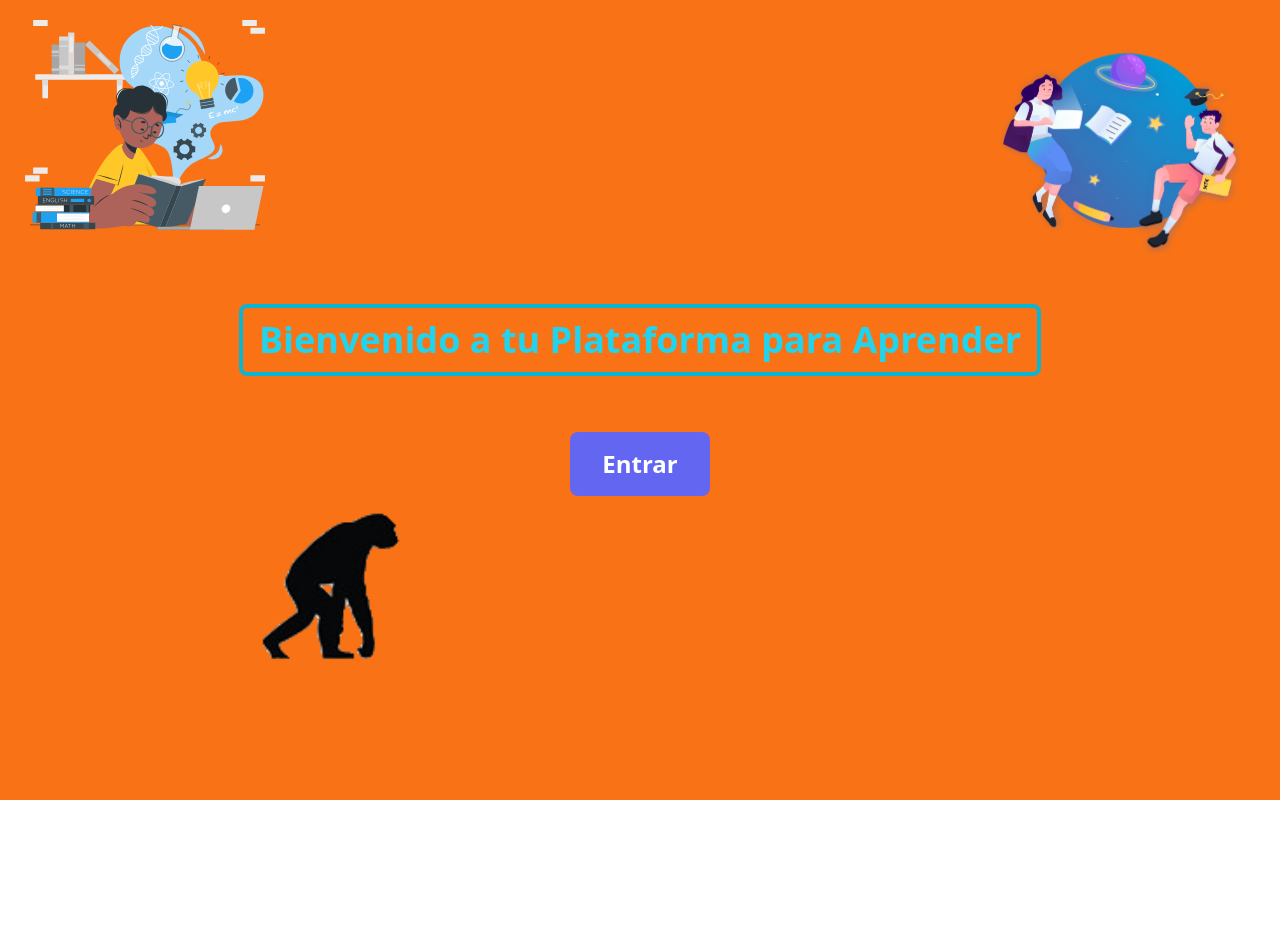
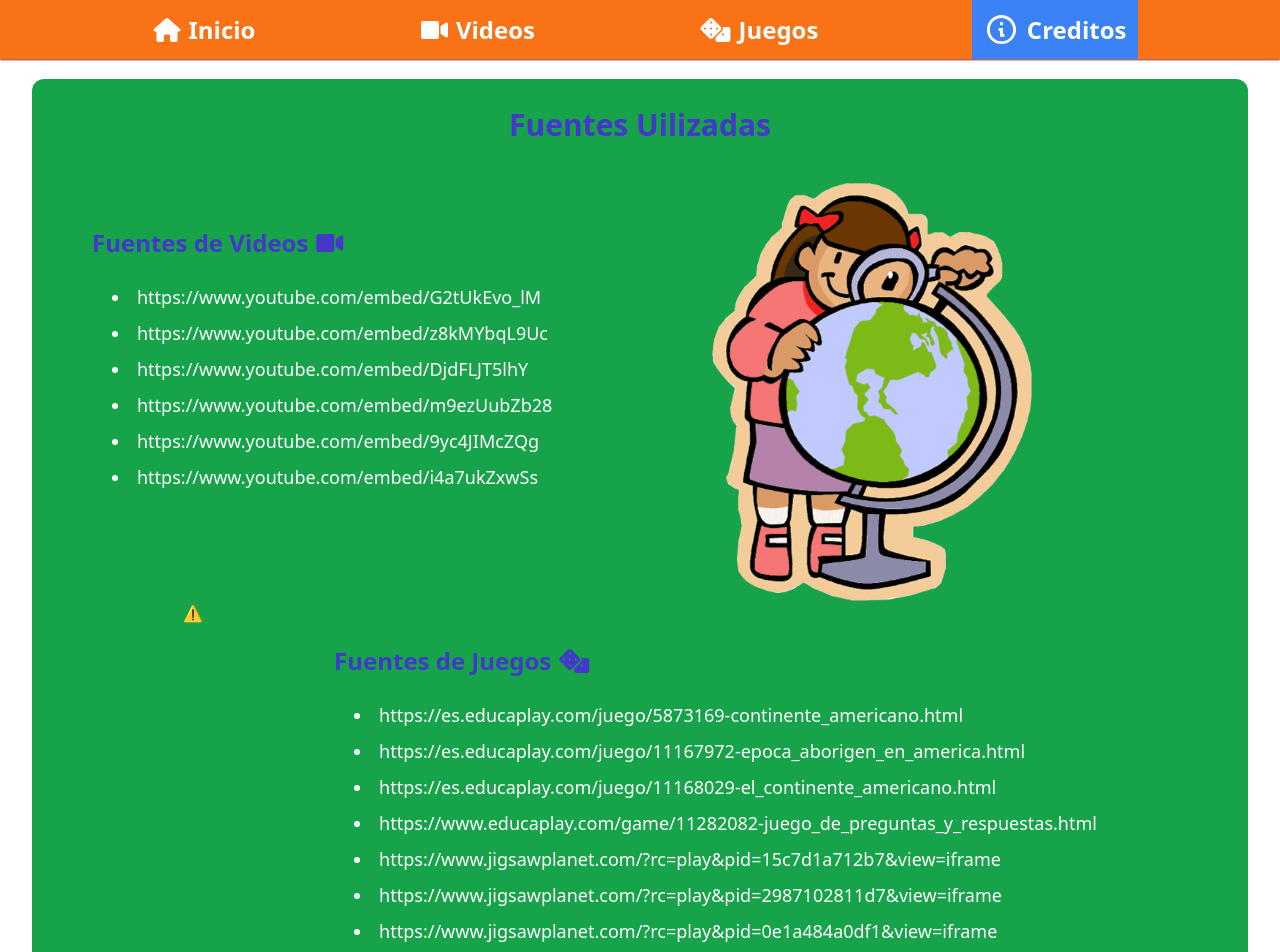
Before and after one commit to JotaErrE01/tesis-sociales, a React (Vite) app: page /creditos in a window 1280 px wide. Before the commit this address led to /welcome. Shown: the top 952 px of the page. Before the commit the page ends 800 px from the top, so only its background shows below. Built offline with nearby package versions, Linux system fonts and the light colour scheme; no server answers.

Commit message:
Realizando la seccion de creditos

```diff
--- a/src/components/AsideBar.tsx
+++ b/src/components/AsideBar.tsx
@@ -15,13 +15,14 @@ export const AsideBar = () => {
   }, [location]);
 
   return (
-    <div className="bg-green-600 lg:w-1/4 rounded-xl p-2 lg:grid items-center flex-1 flex">
+    <div className="bg-green-600 lg:w-1/4 rounded-xl p-2 lg:flex lg:flex-col items-center flex-1 flex">
+      <img className='mx-auto hidden md:block md:w-auto' src="/logo.png" alt="" />
       <ul className="list-none text-white lg:text-xl text-base md:text-lg lg:h-4/5 my-auto flex lg:block flex-wrap font-bold justify-between h-full flex-1">
         {
           Object.keys(optionsList).map((optionList) => {
             if (urList?.includes(optionList)) {
               return optionsList[(optionList as keyof typeof optionsList)].map(({ id, to, title }, i) => (
-                <li key={id} className="my-2 lg:my-10 lg:ml-2 block lg:p-0 text-center lg:text-left w-full">
+                <li key={id} className="my-2 lg:my-8 lg:ml-2 block lg:p-0 text-center lg:text-left w-full">
                     <NavLink
                       to={to}
                       style={({ isActive }) => ({
--- a/src/data/optionList.ts
+++ b/src/data/optionList.ts
@@ -63,6 +63,7 @@ export const optionsList = {
           desc2: `Arabia, una península seca, rodeada por el mar Rojo, el golfo Pérsico y el océano Índico, tenía, cuando nació Mahoma (el año 570 o 571), pocos habitantes, todos de habla árabe, que eran o pastores nómadas, llamados beduinos, o pueblos sedentarios que practicaban la agricultura y el comercio en los oasis del norte o en las tierras más fértiles del sur (donde hoy están Yemen y Omán).
            Hoy el islam es una religión mayoritaria en países de África y Asia, importante en Europa e incluso en América. Sus fieles son conocidos de tres maneras: islamistas, mahometanos (es decir, seguidores de Mahoma) o musulmanes. Aunque la mayoría de los árabes profesa el islamismo, también hay árabes de otras religiones y también muchos musulmanes que no son árabes.`,
           img: 'https://cdn.storyboardthat.com/site-images/history/islam.png',
+          gif: 'https://i.gifer.com/origin/05/0530e8c4b0468c7cc13fa2e5088597be.gif'
         },
         {
           id: 'sociedadFeudal',
@@ -74,6 +75,7 @@ export const optionsList = {
           en 1492. Por supuesto, tan largo período, mil años, no fue homogéneo. Entre el siglo III y el VIII se dio una etapa de transición (algunos la llaman la Alta Edad Media). Durante ella el Imperio romano se fue fraccionando y Roma misma perdió su poderío como eje y centro del mundo mediterráneo. Hubo una dispersión del poder; no había mando centralizado.`,
           desc2: `Las numerosas tribus hablaban diferentes lenguas, tenían distintas costumbres y, por el miedo a los otros o el deseo de apoderarse de sus tierras, vivían en constantes guerras. Mientras tanto, el descuido y la maleza destruían las carreteras y ciudades construidas por los romanos y caían en el olvido los principios del derecho y organización que ellos impusieron. Esta larga fase de luchas constantes tuvo su culminación con Carlomagno. Su padre Pipino III y su abuelo Carlos Martel, habían consolidado el poder de la tribu de los francos. En 768 Carlomagno (que significa Carlos El Grande) sucedió a su padre y se propuso crear un reino mucho más grande. Este creció con sucesivas conquistas hasta que se convirtió en un imperio, unificando bajo su mando a prácticamente toda Europa.`,
           img: 'https://mihistoriauniversal.com/wp-content/uploads/edad-media.jpg',
+          gif: 'https://img1.picmix.com/output/pic/normal/8/3/8/5/9575838_a3d63.gif',
         },
         {
           id: 'finEdadMedia',
@@ -96,6 +98,7 @@ export const optionsList = {
           desc2: `La rápida difusión del humanismo italiano a todos los círculos cultos de Europa occidental, junto a las nuevas ideas filológicas, historiográficas, artísticas y literarias, se debió a: 1. la imprenta; 2. los sabios griegos, que debieron abandonar Constantinopla después de su caída en manos de los turcootomanos; 3. la relación epistolar entre los hombres de letras europeos; y 4. las primeras universidades.
           Y hoy ¿qué podemos decir del humanismo? ¿Nos interesa, como jóvenes del siglo XXI, algo que nació hace más de 500 años? Pues sí, sí nos interesa. El humanismo sigue vigente en toda doctrina cuyo principio fundamental sea el respeto a la persona humana y la conciencia de su dignidad. Hoy el mundo se globaliza y ya somos más de 7.300 millones de seres humanos. Sin embargo, persiste la pobreza para la mitad de esa población, y hay desigualdades terribles dentro de cada sociedad y entre una sociedad y otra, mientras hay una concentración de riqueza y poder nunca vistos en la historia humana. El humanismo tiene algo que decir frente a todo esto: que lo importante es el ser humano, y que debe ser el centro de todas las preocupaciones. Que el fin del hombre y de la mujer no es el vacío existencial, la competencia salvaje y el consumismo sin límites, y tampoco la entrega a modelos autoritarios que suprimen la libertad. `,
           img: 'https://www.3minutosdearte.com/wp-content/uploads/2019/09/El-humanismo-miniatura-2.jpg',
+          gif: 'https://www.guatemala.com/fotos/201705/4-grandes-del-renacimiento.gif'
         }
       ]
     },
@@ -124,6 +127,7 @@ export const optionsList = {
           desc2: `El maíz se desarrolló simultáneamente en los dos focos principales, Mesoamérica y la América andina. Ya hace 7.000 años se cultivaba maíz en la zona de Tehuacán, en México, en la Amazonía ecuatoriana y en los Andes centrales del Perú; hace 6.850 años, en Panamá; y 6.000 años en la península de Santa Elena en el Ecuador. El maíz, originalmente, no era sino una pequeña planta que se elevaba un palmo del suelo, con unas mazorquitas de apenas 12 mm. Hace 5.000 años,
           la planta medía unos 50 cm y las mazorcas tenían entre tres y cuatro cm de largo, con pocos granos. Dos o tres mil años después, la evolución natural y los cuidados de los agricultores, que en cada siembra y cada generación separaban los mejores granos como semilla, permitieron que las mazorcas alcancen alrededor de 15 cm. La regla de los pueblos indígenas en América fue la diversidad más que la homogeneidad. Las comunidades que optaron por la agricultura habrían de evolucionar a tribus y a señoríos, y algunas de ellas, no todas, habrían de llegar a Estados y a imperios. Pero todas habrían de pasar por un período que los arqueólogos denominan el Formativo. En este período, los pueblos viven en aldeas, descubren y desarrollan la cerámica, hacen tejidos, perfeccionan las herramientas de piedra y, algunos, descubren la metalurgia del cobre y el oro`,
           img: 'https://compasbolivia.org/wp-content/uploads/2018/08/agricultura-neolitico-660x330.jpg',
+          gif: 'https://c.tenor.com/O2o7-taDEf4AAAAC/greedystories-moralstories.gif'
         },
         {
           id: 'cultuasMesoamericanas',
@@ -137,6 +141,8 @@ export const optionsList = {
           desc3: `Donde hoy se asienta la quinta ciudad más grande del mundo, Ciudad de México, hubo importantes culturas precolombinas. Muy cerca de la actual ciudad se encuentran las pirámides de
           Teotihuacán, producto de una civilización que se desarrolló desde 300 a. C. hasta 650 d. C., aunque después volvió a surgir hasta apagarse hacia 950. Los toltecas dominaron el valle central desde 950 a 1200; su capital fue Tula. Luego surgió una dinastía de gobernantes mexicas, que dominaron el valle de México hacia 1210 y fundaron su capital, Tenochtitlán, en medio de la laguna de México, hacia 1325. Mediante la Triple Alianza (entre las ciudades-Estado de Texcoco, Tlacopan y México-Tenochtitlán), hacia 1427 se inició la expansión del Imperio azteca. Bajo Moctezuma I (ca. 1450), los mexicas alcanzaron su apogeo, sometiendo no solo el valle central, sino grandes zonas del este, norte y sur de México.`,
           img: 'https://t1.up.ltmcdn.com/es/posts/0/3/2/cultura_mesoamericana_resumen_y_caracteristicas_3230_orig.jpg',
+          gif: 'https://i.pinimg.com/originals/f7/08/99/f70899674ead9feb03a8c02d27893ad6.gif',
+          gif2: 'https://i.makeagif.com/media/3-12-2018/Dlz4Uu.gif'
         },
         {
           id: 'culturasAndinas',
@@ -166,6 +172,8 @@ export const optionsList = {
           title4: 'Túpac Yupanqui',
           desc4: `Quien habría de ser el décimo inca ya se había destacado como militar durante el reino de su padre. Dicha característica la confirmó como gobernante, al expandir inmensamente el imperio. Tras asumir el trono, amplió las fronteras hacia el sur hasta llegar al río Biobío en Chile, y sometió a algunos pueblos del altiplano y del norte argentino. Tras dominar a los pueblos del norte del Perú, especialmente a los chimor, emprendió la conquista del norte andino. Sometió a los pueblos Chachapoya, Huancabamba, Palta y Cañari, alrededor de 1450. Sin embargo, no logró derrotar a la Confederación norandina, que unía a los pueblos desde Alausí hacia el norte, bajo la jefatura de la dinastía de los Duchicela, por lo que regresó al Cuzco en 1460. Dos años después, realizó un nuevo intento de conquista de la Confederación norandina. Como recordarán por Historia del Ecuador, en la batalla de Tiocajas (1462) triunfaron los incas sobre los duchicelas. Hualcopo Duchicela fijó, entonces, su residencia en Atuntaqui, donde se fortaleció militarmente para seguir enfrentando a los incas. Al año siguiente, este jefe muere y le sucede Cacha Duchicela, Shyri XV, elúltimo de los Shyris, quien gobernó 24 años.`,
           img: 'https://historiaperuana.pe/wp-content/uploads/imperio-incaico.jpg',
+          gif2: 'https://78.media.tumblr.com/ca969c509d5d50526f9b2565709c1862/tumblr_p4tl4w9J221sjwwzso1_540.gif',
+          gif: 'https://media0.giphy.com/media/ayrbQjEeR7Gb7LGB0T/giphy.gif?cid=82a1493bf5pgsgym9w01h5mnwtnhpz9x91tq83dlb60zlx27&rid=giphy.gif&ct=v'
         },
       ]
     },
@@ -185,7 +193,9 @@ export const optionsList = {
           de Nuevo México, en el sur de EE. UU. Estas son parte de un sistema de cadenas montañosas paralelas conocidas como cordilleras. Una cordillera es una larga serie de sierras y montañas y, aunque existen en todo el mundo, cuando en América del Norte se habla de the Cordilleras se refieren a las grandes cadenas montañosas en la parte occidental del continente. The Cordilleras van desde Canadá hasta el istmo de Panamá.`,
           title3: 'El Escudo Canadiense',
           desc3: `El Escudo Canadiense es una meseta elevada pero relativamente plana. Se extiende por las regiones orientales, centrales y noroccidentales de Canadá. Se caracteriza por un paisaje rocoso espolvoreado por una sorprendente cantidad de lagos. La tundra, que cubre los bordes del nortede Alaska y Canadá hasta el área de la bahía de Hudson, es un bioma común en el Escudo Canadiense. Tundra es una zona donde las bajas temperaturas y los niveles de precipitación impiden el crecimiento de árboles. La tundra se caracteriza por el permafrost, es decir, por suelo que se queda congelado por dos o más años. Este permafrost mantiene la humedad cerca de la superficie del suelo permitiendo el crecimiento de vegetación rastrera incluso en las condiciones árticas extremas de la tundra.`,
-          img: 'https://www.banderas-del-mundo.net/wp-content/uploads/2020/05/Norte-America.jpg'
+          img: 'https://www.banderas-del-mundo.net/wp-content/uploads/2020/05/Norte-America.jpg',
+          gif: 'https://c.tenor.com/arZ8iEZKo6AAAAAC/canada-canadian-flag.gif',
+          gif2: 'https://acegif.com/wp-content/uploads/flag-america-usa.gif'
         },
         {
           id: 'caribeCentroAmerica',
@@ -196,7 +206,8 @@ export const optionsList = {
           Panamá, además de cinco estados mexicanos (Campeche, Chiapas, Quintana Roo, Tabasco y Yucatán). Es, pues, la franja de tierra que une a los otros dos subcontinentes, América del Norte y América del Sur, y representa únicamente 1% de la superficie terrestre.`,
           title2: 'La región del Caribe',
           desc2: `Esta región incluye más de 7.000 islas, islotes, arrecifes y cayos. Las islas e islotes varían en su topografía; algunas son relativamente planas con terrenos arenosos, mientras otras, sobre todo las más grandes, tienen tierra fértil, montañas e incluso volcanes. Los arrecifes de coral y los cayos del Caribe son de los biomas más espectaculares de América. Un arrecife es una cresta dentada de roca, coral o arena que está justo encima o debajo de la superficie del mar. Algunos arrecifes de coral rodean a las islas, como en las Bahamas, Antigua y Barbados (otros se encuentran en los cayos de la Florida, que son una cadena de pequeñas islas situadas sobre una plataforma de arrecifes de coral que se extiende cerca de la costa sur de dicho estado de EE. UU.). Los arrecifes de coral, como ya vimos al hablar de Oceanía, están hechos de millones de muy pequeños animales, los corales, que forman un caparazón duro sobre sus cuerpos. Esta superficie dura viene a ser el hábitat para una rica comunidad de algas y plantas marinas; en las aguas circundantes se encuentran peces tropicales de brillantes colores, tiburones, tortugas marinas y caballitos de mar.`,
-          img: 'https://i0.wp.com/epicentrogeografico.com/wp-content/uploads/Mapa-Politico-de-America-Central.jpg'
+          img: 'https://i0.wp.com/epicentrogeografico.com/wp-content/uploads/Mapa-Politico-de-America-Central.jpg',
+          gif: 'https://thumbs.gfycat.com/CriminalSerpentineAngwantibo-size_restricted.gif'
         },
         {
           id: 'surAmerica',
@@ -208,7 +219,8 @@ export const optionsList = {
           larga del mundo. Tiene alrededor de 8.850 km de largo y corre paralela al Pacífico desde el extremo sur hasta el extremo norte del subcontinente en su lado occidental. En ella hay cientos de picos de más de 4.500 m de alto, muchos volcánicos. La cumbre más alta de los Andes, y la más alta fuera de Asia, el Aconcagua, se eleva a 6.962 m, en la frontera entre Argentina y Chile. Los altiplanos son también un rasgo de los Andes. Por ejemplo, el altiplano de Perú y Bolivia tiene una altura de alrededor de 3.700 m. Los valles interandinos del Ecuador están entre 2.500 y 3.000 m. La región de la Patagonia en Argentina y Chile consta de mesetas y glaciares abruptos de menor elevación.`,
           title3: 'Las cuencas fluviales',
           desc3: `América del Sur tiene tres principales cuencas fluviales: la del Amazonas, la del Orinoco y la del Paraguay/Paraná. La cuenca del Amazonas tiene casi 7 millones de km2 de extensión, lo que la convierte en la mayor cuenca fluvial del mundo. Ocupa la mayor parte del norte de Sudamérica y se alimenta de diversidad de la vida animal en la selva lluviosa del Amazonas. El bosque lluvioso está perfectamente adaptado para los animales que viven en los árboles. Más de dos millones de especies de insectos son nativos de la región, entre ellos cientos de arañas y mariposas. Abundan los primates monos aulladores, monos araña y monos capuchinos junto con perezosos, culebras e iguanas. Cientos de especies de ranas, muchas de ellas venenosas, se ocultan en los matorrales. Miles de pájaros nativos revolotean bajo el dosel, entre ellos águilas, gavilanes, pavas de monte, papagayos, loros, tucanes y periquitos. Igualmente impresionante es el número de especies de peces de agua dulce`,
-          img: 'https://image.slidesharecdn.com/pasesdeamricadelsur-130827231018-phpapp02/95/pases-de-amrica-del-sur-1-638.jpg?cb=1377645082'
+          img: 'https://image.slidesharecdn.com/pasesdeamricadelsur-130827231018-phpapp02/95/pases-de-amrica-del-sur-1-638.jpg?cb=1377645082',
+          gif2: 'https://miro.medium.com/max/3368/1*s-E0nJeR-_hV_34ZLqCOgA.gif'
         },
       ]
     },
--- /dev/null
+++ b/src/pages/Creditos.tsx
@@ -0,0 +1,80 @@
+import { Navbar } from "../components";
+import { optionsList } from "../data/optionList";
+import { Player } from '@lottiefiles/react-lottie-player';
+
+
+export const Creditos = () => {
+  return (
+    <>
+      <Navbar />
+      <div className="flex container mx-auto h-auto justify-between gap-5 my-5 flex-col-reverse lg:flex-row w-[95%] min-h-screen">
+        <div className="bg-green-600 w-full rounded-xl p-5">
+          <h1
+            className="text-center text-indigo-700 text-3xl font-bold mt-2"
+          >Fuentes Uilizadas</h1>
+
+          <div className="ml-10 flex gap-[10rem] mt-10">
+            <div>
+              <h2
+                className="text-2xl leading-[2.5rem] font-bold mt-10 mb-5 text-indigo-700 flex gap-2 items-center"
+              >Fuentes de Videos <i className="fas fa-video"></i>
+              </h2>
+              <ul
+                className="text-white list-disc list-inside text-lg"
+              >
+                {
+                  optionsList['videos'].map(({ url }, index) => (
+                    <li
+                      key={index}
+                      className='my-2 ml-5'
+                    >{url}</li>
+                  ))
+                }
+              </ul>
+            </div>
+            <img className="w-[20rem]" src="/lupagirl.png" alt="Aprender Observando" />
+          </div>
+
+          <div className="flex justify-evenly">
+            <Player
+              autoplay
+              loop
+              src={'https://assets1.lottiefiles.com/packages/lf20_ugcwsrgz.json'}
+              // style={{ height: '250px', width: '250px' }}
+              className="h-[180px] w-[180px] md:h-[250px] md:w-[250px]"
+            >
+            </Player>
+
+            <div>
+              <h2
+                className="text-2xl leading-[2.5rem] font-bold mt-10 mb-5 text-indigo-700 flex gap-2 items-center"
+              >Fuentes de Juegos <i className="fas fa-dice"></i>
+              </h2>
+              <ul
+                className="text-white list-disc list-inside text-lg"
+              >
+                {
+                  optionsList['juegos'].map(({ url }, index) => (
+                    <li
+                      key={index}
+                      className='my-2 ml-5'
+                    >{url}</li>
+                  ))
+                }
+              </ul>
+            </div>
+          </div>
+
+          <Player
+            autoplay
+            loop
+            src={'https://assets4.lottiefiles.com/packages/lf20_vzy3decs.json'}
+            // style={{ height: '250px', width: '250px' }}
+            className="absolute top-5 right-5 h-[180px] w-[180px] md:h-[250px] md:w-[250px]"
+          >
+          </Player>
+        </div>
+      </div>
+    </>
+  )
+};
--- a/src/pages/InicioContent.tsx
+++ b/src/pages/InicioContent.tsx
@@ -30,7 +30,7 @@ export const InicioContent = () => {
             {
               visible &&
               <h1
-                className="text-white text-3xl font-bold mt-5 mb-14"
+                className="text-indigo-700 text-3xl font-bold mt-5 mb-14"
               >{option.title}</h1>
             }
 
--- a/src/pages/Juegos.tsx
+++ b/src/pages/Juegos.tsx
@@ -28,7 +28,7 @@ export const Juegos = () => {
             className="flex flex-col items-center justify-center h-screen"
           >
             <h1
-              className="text-white text-3xl font-bold my-5 text-center"
+              className="text-indigo-700 text-3xl font-bold my-5 text-center"
             >{title}</h1>
 
             <iframe
--- a/src/pages/SocialesApp.tsx
+++ b/src/pages/SocialesApp.tsx
@@ -3,7 +3,6 @@ import { Navbar } from '../components/';
 import { AsideBar } from '../components/AsideBar';
 
 export const SocialesApp = () => {
-
   return (
     <>
       <Navbar />
--- a/src/pages/Videos.tsx
+++ b/src/pages/Videos.tsx
@@ -27,7 +27,7 @@ export const Videos = () => {
             className="flex flex-col items-center "
           >
             <h1
-              className="text-white text-3xl font-bold my-5 text-center"
+              className="text-indigo-700 text-3xl font-bold my-5 text-center"
             >{title}</h1>
 
             <iframe src={url} className="w-11/12 md:h-auto md:aspect-video h-[30rem] rounded shadow  bg-gray-700 shadow-gray-800" title="YouTube video player" frameBorder="0" allow="accelerometer; autoplay; clipboard-write; encrypted-media; gyroscope; picture-in-picture" allowFullScreen></iframe>
--- a/src/routes/DashboardRoutes.tsx
+++ b/src/routes/DashboardRoutes.tsx
@@ -2,12 +2,14 @@ import { BrowserRouter as Router, Routes, Route, Navigate } from 'react-router-d
 import { Bienvenida, SocialesApp } from '../pages';
 import { Inicio, Videos, Juegos, Puzzles } from '../pages/index';
 import { InicioContent } from '../pages/InicioContent';
+import { Creditos } from '../pages/Creditos';
 
 const DashboardRoutes = () => {
   return (
     <Router>
       <Routes>
         <Route path="welcome" element={<Bienvenida />} />
+        <Route path="creditos" element={<Creditos />} />
         <Route path="/*" element={<SocialesApp />} >
 
           {/* rutas de inicio */}
```
Also changed, not shown: src/pages/TopicAbout.tsx (+8 -2 lines), public/logo.png (added), public/lupagirl.png (added).
